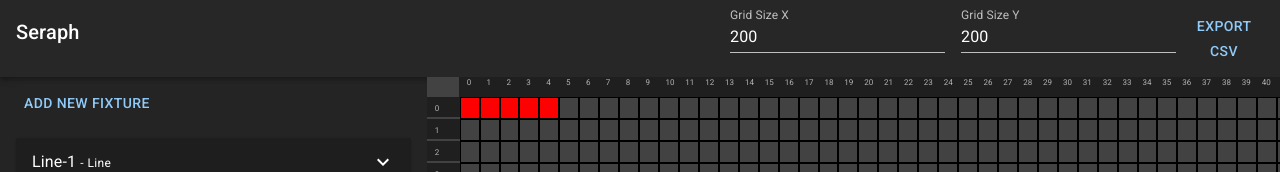
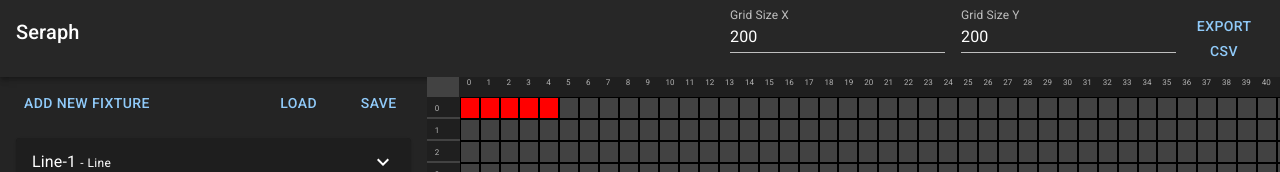
Before and after one commit to Photonenkollektiv/Seraph, a React (Vite) app: page / in a window 1280 px wide. Shown: the top 172 px of the page. Built offline with nearby package versions, Linux system fonts and the light colour scheme.

Commit message:
add save and load

```diff
--- a/package.json
+++ b/package.json
@@ -16,8 +16,10 @@
     "@mui/icons-material": "^5.15.2",
     "@mui/material": "^5.15.2",
     "lodash": "^4.17.21",
+    "notistack": "^3.0.1",
     "react": "^18.2.0",
-    "react-dom": "^18.2.0"
+    "react-dom": "^18.2.0",
+    "zod": "^3.22.4"
   },
   "devDependencies": {
     "@types/lodash": "^4.14.202",
--- a/src/App.tsx
+++ b/src/App.tsx
@@ -5,15 +5,18 @@ import { Box, ThemeProvider } from '@mui/material';
 import './App.css'
 import { Editor } from './components/Editor';
 import { theme } from './utils/Theme';
+import { SnackbarProvider } from 'notistack';
 
 function App() {
 
   return (
     <Box>
-      <ThemeProvider theme={theme}>
-        <Editor />
+      <SnackbarProvider maxSnack={3}>
+        <ThemeProvider theme={theme}>
+          <Editor />
 
-      </ThemeProvider>
+        </ThemeProvider>
+      </SnackbarProvider>
     </Box>
   )
 }
--- a/src/components/Editor.tsx
+++ b/src/components/Editor.tsx
@@ -1,11 +1,12 @@
-import { AppBar, Box, Button, Grid, Paper, Stack, TextField, Typography } from "@mui/material"
+import { AppBar, Box, Button, Grid, Stack, TextField, Typography } from "@mui/material"
 import PixelGrid, { PixelData } from "./PixelGrid/Grid"
 import { BaseFixture } from "../engine/fixtures/BaseFixture";
 import { useEffect, useState } from "react";
 import { FixtureList } from "./FixtureList";
 import { LineFixture } from "../engine/fixtures/LineFixture";
 import * as _ from "lodash";
-import { generateMadrixCSVFromFixtures, getPixelMapWithAddresses, pixelMapsToArray } from "../engine/EngineService";
+import { generateMadrixCSVFromFixtures, getPixelMapWithAddresses, pixelMapsToArray, unpackFixtureFromJSON } from "../engine/EngineService";
+import { useSnackbar } from "notistack";
 const gridSizeX = 200;
 const gridSizeY = 200;
 
@@ -19,6 +20,7 @@ export const Editor = () => {
     const [fixtures, setFixtures] = useState<BaseFixture[]>([
         new LineFixture("1")
     ]);
+    const { enqueueSnackbar } = useSnackbar();
 
     const [gridSize, setGridSize] = useState<GridSizeInfo>({
         gridSizeX,
@@ -52,6 +54,10 @@ export const Editor = () => {
     useEffect(() => {
         reRenderHook();
     }, [])
+
+    useEffect(() => {
+        reRenderHook();
+    }, [fixtures, gridSize])
 
     const addNewFixture = () => {
         setFixtures((fixtures) => {
@@ -89,6 +95,54 @@ export const Editor = () => {
         setTimeout(() => {
             document.body.removeChild(element);
         }, 100);
+    }
+
+    const saveFixturesToJSON = () => {
+        const json = JSON.stringify({
+            data: fixtures,
+            fileFormatVersion: "1.0.0"
+        });
+        const element = document.createElement("a");
+        const file = new Blob([json], { type: 'text/json' });
+        element.href = URL.createObjectURL(file);
+        element.download = "fixtures.json";
+        document.body.appendChild(element); // Required for this to work in FireFox
+        element.click();
+
+        setTimeout(() => {
+            document.body.removeChild(element);
+        }, 100);
+    }
+
+    const loadFixturesFromJSON = () => {
+        const element = document.createElement("input");
+        element.type = "file";
+        element.accept = ".json";
+        element.onchange = (e) => {
+            const file = (e.target as HTMLInputElement)?.files?.[0];
+            if (!file) {
+                return;
+            }
+            const reader = new FileReader();
+            reader.readAsText(file, "UTF-8");
+            reader.onload = (readerEvent) => {
+                const content = readerEvent.target?.result;
+                console.log("Got content", content)
+                if (typeof content === "string") {
+                    const parsed = JSON.parse(content);
+                    console.log("Parsed", parsed)
+                    try {
+                        const unpacked = unpackFixtureFromJSON(parsed.data);
+                        setFixtures(unpacked);
+                    } catch (error) {
+                        enqueueSnackbar("Error loading fixtures from JSON", {
+                            variant: "error"
+                        })
+                    }
+                }
+            }
+        }
+        element.click();
     }
 
     return (
@@ -142,8 +196,14 @@ export const Editor = () => {
                     maxHeight: "94vh", height: "94vh", overflowY: "scroll"
                 }} item xs={4}>
                     <Typography variant="h6">
-                        <Box sx={{ paddingLeft: 2, paddingTop: 1 }}>
-                            <Button onClick={() => addNewFixture()}>Add new Fixture</Button>
+                        <Box sx={{ paddingLeft: 2, paddingTop: 1, marginRight: 2 }}>
+                            <Stack direction="row" spacing={2} justifyContent={"space-between"}>
+                                <Button onClick={() => addNewFixture()}>Add new Fixture</Button>
+                                <Stack direction="row" spacing={2}>
+                                    <Button onClick={() => loadFixturesFromJSON()}>Load</Button>
+                                    <Button onClick={() => saveFixturesToJSON()}>Save</Button>
+                                </Stack>
+                            </Stack>
                         </Box>
                         <FixtureList copyFixture={copyFixture} deleteFixture={deleteFixture} dmxGroupsUnique={dmxGroupsUnique} reRenderHook={reRenderHook} fixtures={fixtures} />
                     </Typography>
--- a/src/components/PixelGrid/Grid.tsx
+++ b/src/components/PixelGrid/Grid.tsx
@@ -134,7 +134,6 @@ const PixelGrid: React.FC<PixelGridProps> = ({ gridSizeX, gridSizeY, pixels }) =
     const innerDivRef = useRef<HTMLDivElement>(null);
     const debouncedSetHoverData = useCallback((data: HoverDataType | undefined) => {
         if (data && data.address && data.universe) {
-            console.log("Setting hover data", data);
             setHoverData(data);
         }
     }, [hoverData]);
--- a/src/components/ZoomWrapper.tsx
+++ b/src/components/ZoomWrapper.tsx
@@ -27,26 +27,22 @@ const ZoomWrapper: React.FC<ZoomableDivProps> = ({ children, innerDivRef }) => {
         // Check if the right mouse button is pressed
         if (e.button === 2) {
             e.preventDefault();
-            console.log("Mouse down")
             setDragging(true);
             dragStart.current = { x: e.clientX, y: e.clientY };
         }
     };
 
     const handleMouseUp = () => {
-        console.log("Mouse up")
         setDragging(false);
     };
 
     const handleMouseMove = (e: MouseEvent) => {
         if (dragging && innerDivRef.current) {
-            console.log("Mouse move")
             const dx = e.clientX - dragStart.current.x;
             const dy = e.clientY - dragStart.current.y;
             dragStart.current = { x: e.clientX, y: e.clientY };
             innerDivRef.current.scrollLeft -= dx / zoomLevel;
             innerDivRef.current.scrollTop -= dy / zoomLevel;
-            console.log("Scroll left", innerDivRef.current.scrollLeft, dx, dy, zoomLevel)
         }
     };
 
--- a/src/engine/EngineService.ts
+++ b/src/engine/EngineService.ts
@@ -1,5 +1,7 @@
+import { z } from "zod";
 import { PixelData } from "../components/PixelGrid/Grid";
 import { BaseFixture, PixelMapItemWithAddressing } from "./fixtures/BaseFixture";
+import { LineFixture } from "./fixtures/LineFixture";
 
 export type pixelMapsToArrayProps = {
     pixelMaps: PixelMapItemWithAddressing[];
@@ -58,3 +60,21 @@ export const generateMadrixCSVFromFixtures = (fixtures: BaseFixture[]): string =
     }).join("\n");
     return `${headline}\n${csvData}`;
 }
+
+const savedFixtureSchema = z.object({
+    type: z.enum(["LineFixture"]),
+})
+
+export const unpackFixtureFromJSON = (jsonFixtures: unknown[]): BaseFixture[] => {
+    const unpackedFixtures = jsonFixtures.map((jsonFixture) => {
+        const type = savedFixtureSchema.parse(jsonFixture).type;
+        switch (type) {
+            case "LineFixture":
+                return LineFixture.fromJSON(jsonFixture);
+            default:
+                throw new Error(`Unknown type ${type}`);
+        }
+    });
+
+    return unpackedFixtures;
+}
--- a/src/engine/fixtures/LineFixture.ts
+++ b/src/engine/fixtures/LineFixture.ts
@@ -1,3 +1,4 @@
+import { z } from "zod";
 import { BaseFixture, UIElement } from "./BaseFixture";
 
 interface Point {
@@ -101,4 +102,28 @@ export class LineFixture extends BaseFixture implements BaseFixture {
         }
         return objectForJson;
     }
+
+    public static fromJSON = (jsonFixture: unknown): LineFixture => {
+        const savedLineFixtureSchema = z.object({
+            type: z.literal("LineFixture"),
+            instanceName: z.string(),
+            dmxGroup: z.string(),
+            dmxGroupOrder: z.number(),
+            state: z.object({
+                x1: z.number(),
+                y1: z.number(),
+                angle: z.number(),
+                length: z.number(),
+            })
+        })
+
+        const { instanceName, dmxGroup, dmxGroupOrder, state } = savedLineFixtureSchema.parse(jsonFixture);
+        const lineFixture = new LineFixture();
+        lineFixture.instanceName = instanceName;
+        lineFixture.dmxGroup = dmxGroup;
+        lineFixture.dmxGroupOrder = dmxGroupOrder;
+        lineFixture.state = state;
+        return lineFixture;
+
+    }
 }
```
Also changed, not shown: 1 other file (tests, documents, lock files or other folders).
